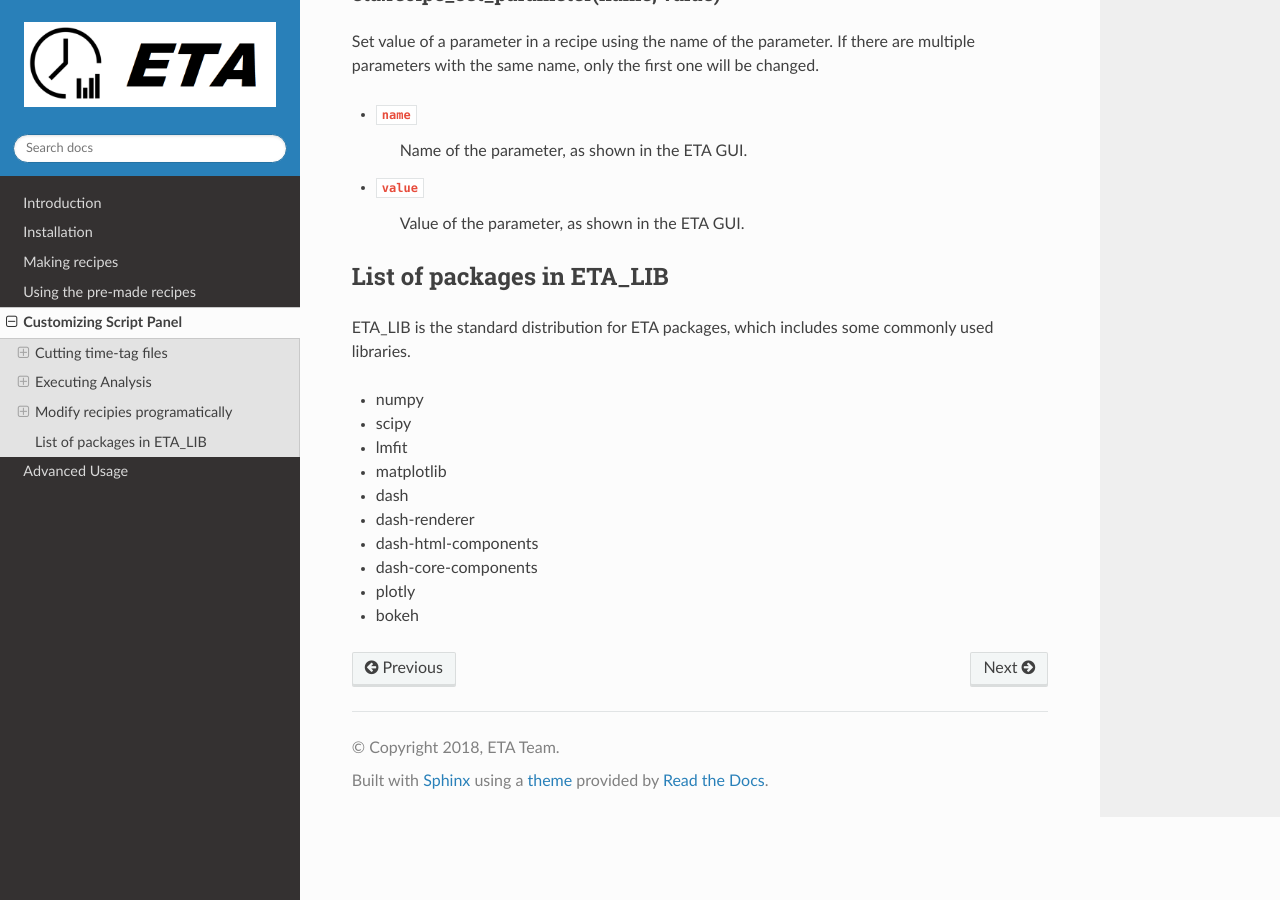
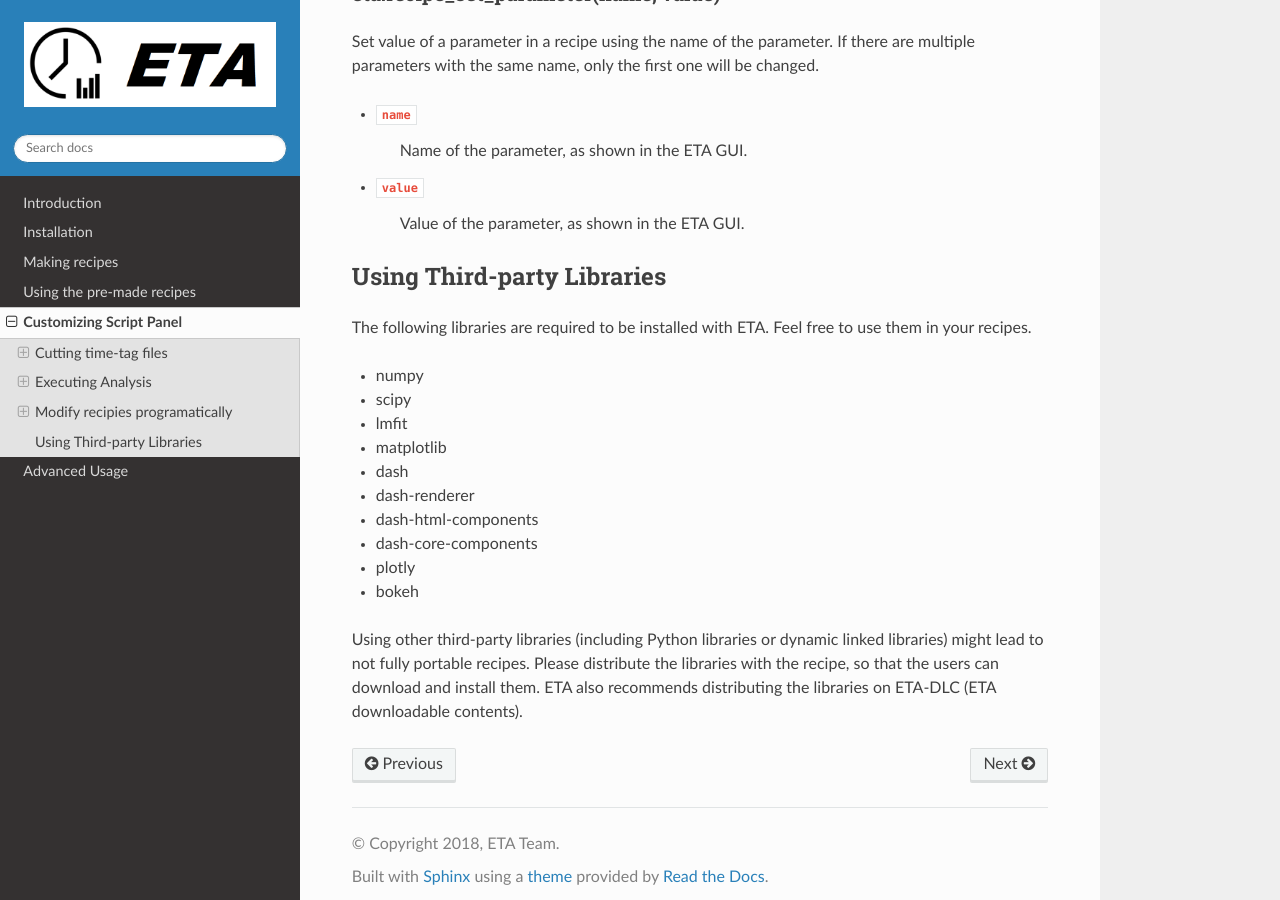
Before and after one commit to timetag/timetag.github.io, a Sphinx documentation site: the page built from docs/python.rst, in a window 1280 px wide and 900 px high, scrolled down 5471 px. Built offline with Sphinx 7.4.7 and the Read the Docs theme 2.0.0, drawn with Linux system fonts in a browser that asks for light colours.

Commit message:
Update python.rst

```diff
--- a/docs/python.rst
+++ b/docs/python.rst
@@ -182,10 +182,10 @@ Set value of a parameter in a recipe using the name of the parameter. If there a
 - ``value``
     Value of the parameter, as shown in the ETA GUI.
 
-List of packages in ETA_LIB
+Using Third-party Libraries
 -----
 
-ETA_LIB is the standard distribution for ETA packages, which includes some commonly used libraries.
+The following libraries are required to be installed with ETA. Feel free to use them in your recipes.
 
 - numpy
 - scipy
@@ -197,3 +197,6 @@ ETA_LIB is the standard distribution for ETA packages, which includes some commo
 - dash-core-components
 - plotly
 - bokeh
+
+Using other third-party libraries (including Python libraries or dynamic linked libraries) might lead to not fully portable recipes. Please distribute the libraries with the recipe, so that the users can download and install them.
+ETA also recommends distributing the libraries on ETA-DLC (ETA downloadable contents).
```
